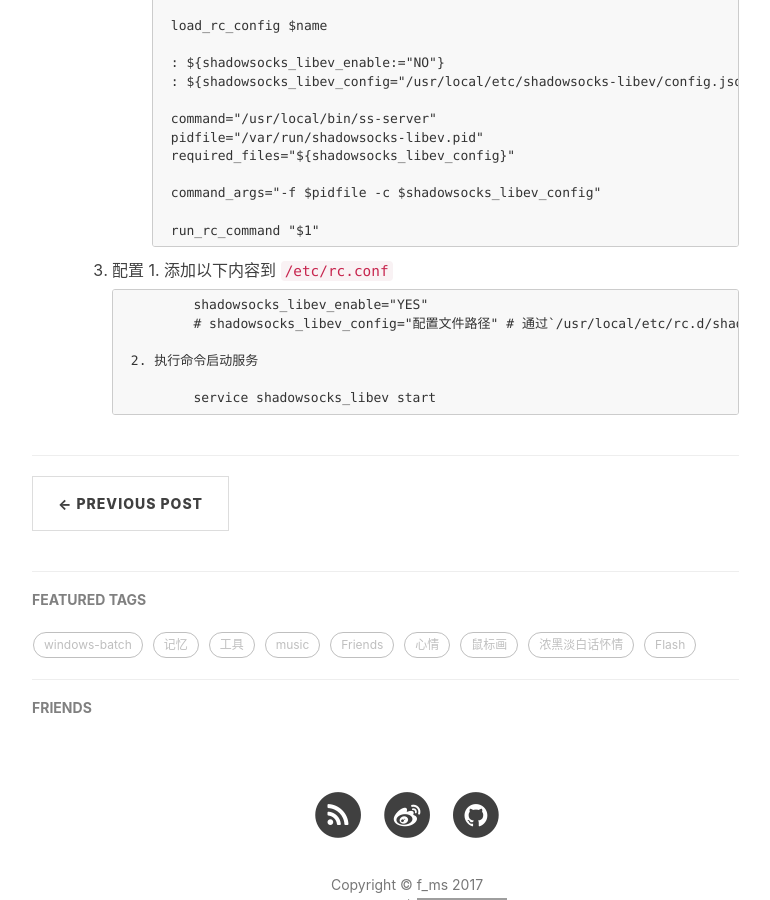
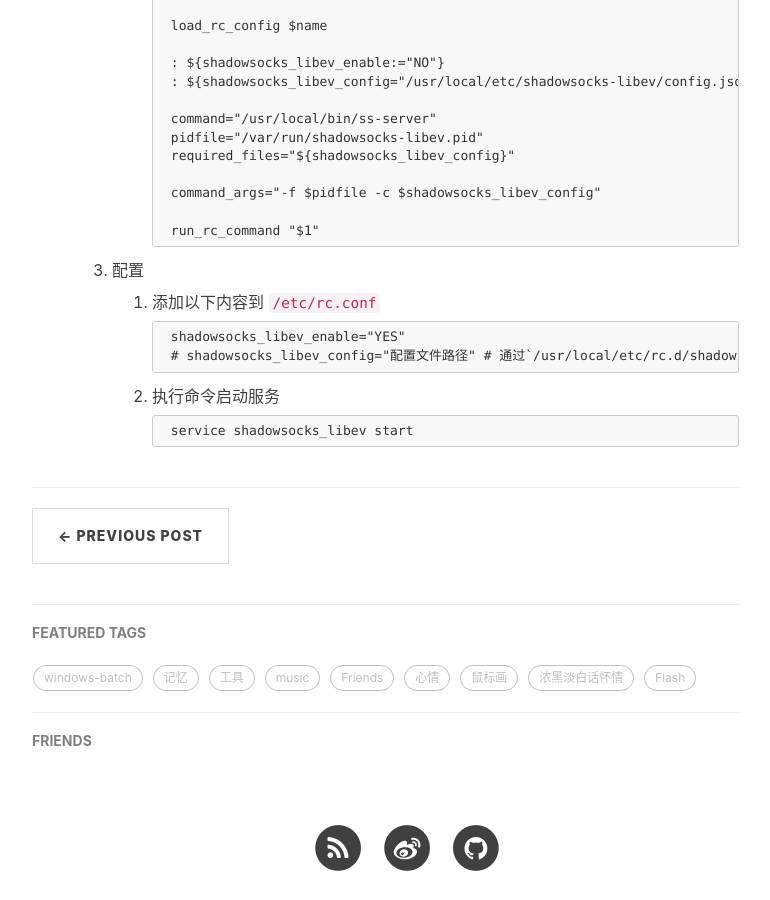
Before and after one commit to imfms/imfms.github.io, a Jekyll site: the page built from _posts/2017-06-02-freebsd-install-shadowsocks-server.markdown, in a window 1280 px wide and 900 px high, scrolled down 2569 px. Shown: the whole window, without its empty margins (233-1003 px from the left). Built offline with Jekyll 4.4.1, drawn with Linux system fonts in a browser that asks for light colours; nearby versions of some CDN libraries; our own code applies the rules of GitHub Pages for plain Markdown files; comment, search, counter and statistics services are not loaded; grey boxes are pictures that could not be loaded.

Commit message:
Update 2017-06-02-freebsd-install-shadowsocks-server.markdown

```diff
--- a/_posts/2017-06-02-freebsd-install-shadowsocks-server.markdown
+++ b/_posts/2017-06-02-freebsd-install-shadowsocks-server.markdown
@@ -113,11 +113,12 @@
 				run_rc_command "$1"
 
 	3. 配置
-			1. 添加以下内容到 `/etc/rc.conf`
 
-					shadowsocks_libev_enable="YES"
-					# shadowsocks_libev_config="配置文件路径" # 通过`/usr/local/etc/rc.d/shadowsocks_libev`获取到信息，该键可以指定配置文件路径
+		1. 添加以下内容到 `/etc/rc.conf`
 
-			2. 执行命令启动服务
+				shadowsocks_libev_enable="YES"
+				# shadowsocks_libev_config="配置文件路径" # 通过`/usr/local/etc/rc.d/shadowsocks_libev`获取到信息，该键可以指定配置文件路径
 
-					service shadowsocks_libev start
+		2. 执行命令启动服务
+
+				service shadowsocks_libev start
```
